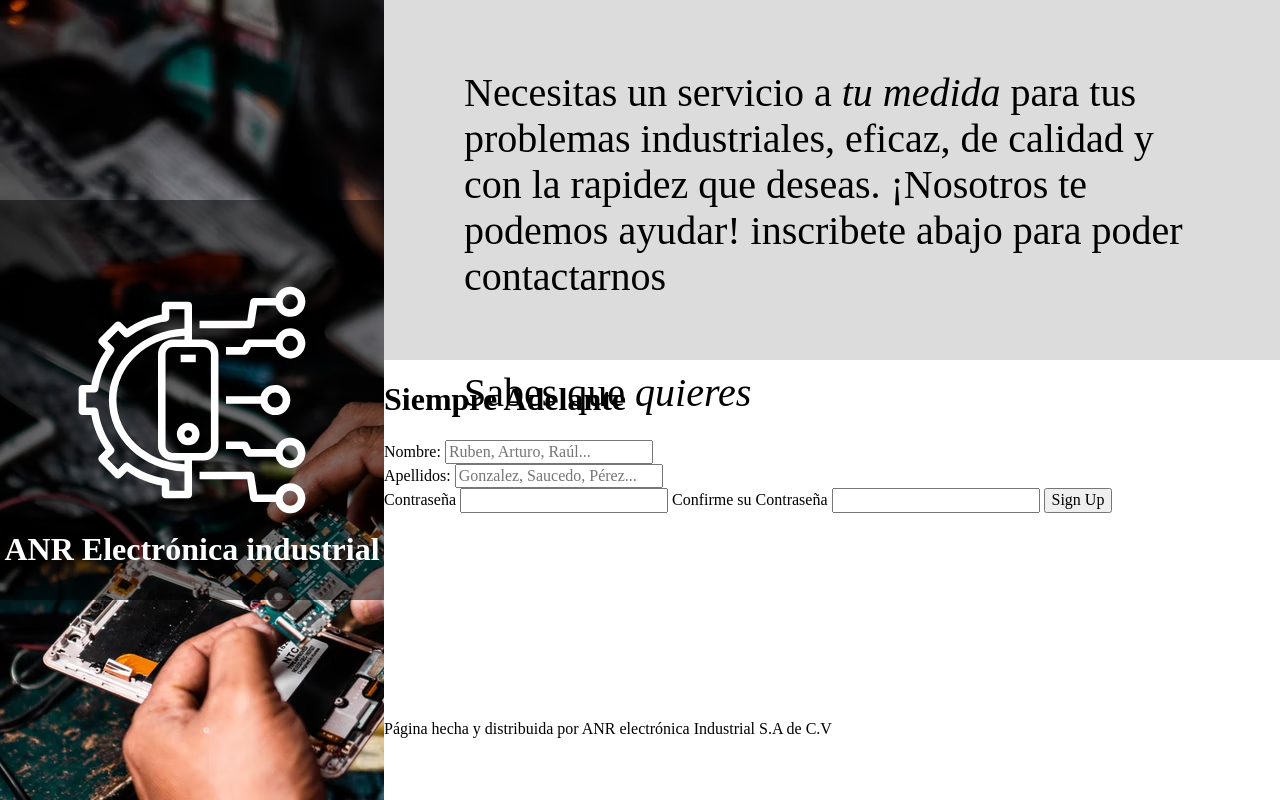
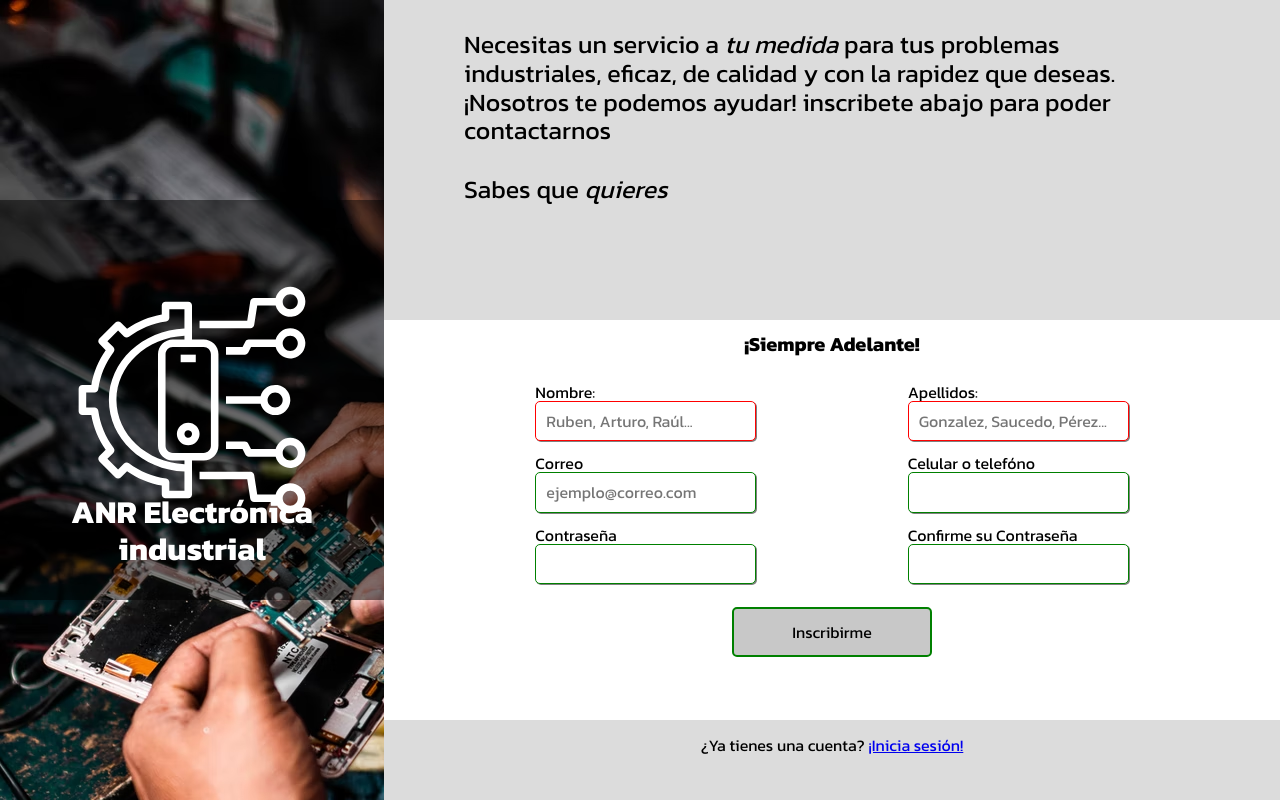
Before and after one commit to Erfeme/style-form, a plain HTML site: page index.html in a window 1280 px wide. Drawn offline with Linux system fonts and the light colour scheme.

Commit message:
Added validation for the required elements in the form, also styled the valid and non valid inputs

```diff
--- a/css/style.css
+++ b/css/style.css
@@ -1,3 +1,6 @@
+*{
+    font-family: 'Kanit', sans-serif;
+}
 body{
     display:flex;
 }
@@ -48,24 +51,93 @@ img:first-child{
 }
 
 .description{
-    height:45%;
+    height:40%;
     background-color:rgb(220, 220, 220);
-    font-size:40px;
+    font-size:25px;
     padding:0 80px;
 }
 
 .description>p{
-    margin-top: 70px;
+    margin-top: 30px;
 }
 
 .description span{
     font-style: italic;
+    margin-bottom:0;
 }
 
 .form-style{
     height:45%;
+    display:grid;
+    grid-template-columns: 1fr 1fr;
+    text-align:center;
+
+}
+
+form h1{
+    grid-column:1 /span 3;
+    font-size: 20px;
+
+}
+
+.full-name,
+.form-password,
+.form-contact,
+button{
+    display:flex;
+    justify-content: space-evenly;
+    grid-column:1/span 3;
+    margin-top:10px;
+
+}
+
+.input-item{
+    display:flex;
+    flex-direction:column;
+    text-align:left;
+}
+
+input{
+    border: 1px solid gray;
+    border-radius: 5px;
+    padding:10px;
+    box-shadow:1px 1px grey;
+
+}
+
+input:focus{
+    border:1px solid green;
+}
+
+input:valid{
+    border-color:green;
+}
+
+input:invalid{
+    border-color:red;
+}
+
+button{
+    display:flex;
+    align-items:center;
+    width: 200px;
+    height:50px;
+    border-radius:5px;
+    margin: 20px auto 20px auto;
+    border: 2px solid green;
+    background-color: rgb(200,200,200);
+}
+
+button:active{
+    position:relative;
+    top:1px;
+    background-color: rgb(230,230,230);
 }
 
 footer{
-
+flex:1;
+height:5%;
+background-color:rgb(220, 220, 220);
+margin-top:40px;
+text-align:center;
 }
--- a/index.html
+++ b/index.html
@@ -6,8 +6,12 @@
     <meta name="viewport" content="width=device-width, initial-scale=1.0">
     <link rel="stylesheet" href="./css/normalize.css">
     <link rel="stylesheet" href="./css/style.css">
+    <link rel="preconnect" href="https://fonts.googleapis.com">
+    <link rel="preconnect" href="https://fonts.gstatic.com" crossorigin>
+    <link href="https://fonts.googleapis.com/css2?family=Kanit:wght@400;700&display=swap" rel="stylesheet">
     <title>Document</title>
 </head>
+
 <body>
 
     <div class="side-title">
@@ -30,29 +34,53 @@
 
         <form class="form-style" action="post">
 
-            <h1>Siempre Adelante</h1>
+            <h1>¡Siempre Adelante!</h1>
 
-            <div class="nombre">
-                <label for="firstname">Nombre:</label>
-                <input type="text" placeholder="Ruben, Arturo, Raúl..." id="firstname" name="first_name">
+            <div class="full-name">
+
+                <div class="input-item">
+                    <label for="firstname">Nombre:</label>
+                    <input type="text" placeholder="Ruben, Arturo, Raúl..." id="firstname" name="first_name" required>
+                </div>
+
+                <div class="input-item">
+                    <label for="lastname">Apellidos:</label>
+                    <input type="text" placeholder="Gonzalez, Saucedo, Pérez..." id="lastname" name="last_name" required>
+                </div>
+
             </div>
 
-            <div class="apellido">
-                <label for="lastname">Apellidos:</label>
-                <input type="text" placeholder="Gonzalez, Saucedo, Pérez..." id="lastname" name="last_name">
+            <div class="form-contact">
+                <div class="input-item">
+                    <label for="email">Correo</label>
+                    <input type="email" id="email" name="email" placeholder="ejemplo@correo.com">
+                </div>
+                <div class="input-item">
+                    <label for="cellphone">Celular o telefóno</label>
+                    <input type="tel" id="cellphone" name="cellphone" pattern="(^\d{10}$)" title="Por favor introduzca su número en formato de 10 números Ejemplo: 2213769835">
+                </div>
+
             </div>
 
-            <label for="password">Contraseña</label>
-            <input type="password" id="password" name="password">
+            <div class="form-password">
+                <div class="input-item">
+                    <label for="password">Contraseña</label>
+                    <input type="password" id="password" name="password">
+                </div>
+                <div class="input-item">
+                    <label for="confirmation">Confirme su Contraseña</label>
+                    <input type="password" id="confirmation" name="confirmation">
+                </div>
 
-            <label for="confirmation">Confirme su Contraseña</label>
-            <input type="password" id="confirmation" name="confirmation">
+            </div>
 
-            <button type="submit">Sign Up</button>
+            <button type="submit">Inscribirme</button>
 
         </form>
 
-        <footer> Página hecha y distribuida por ANR electrónica Industrial S.A de C.V </footer>
+        <footer>
+            <p>¿Ya tienes una cuenta? <a href="#">¡Inicia sesión!</a></p>
+        </footer>
 
     </div>
 
```
